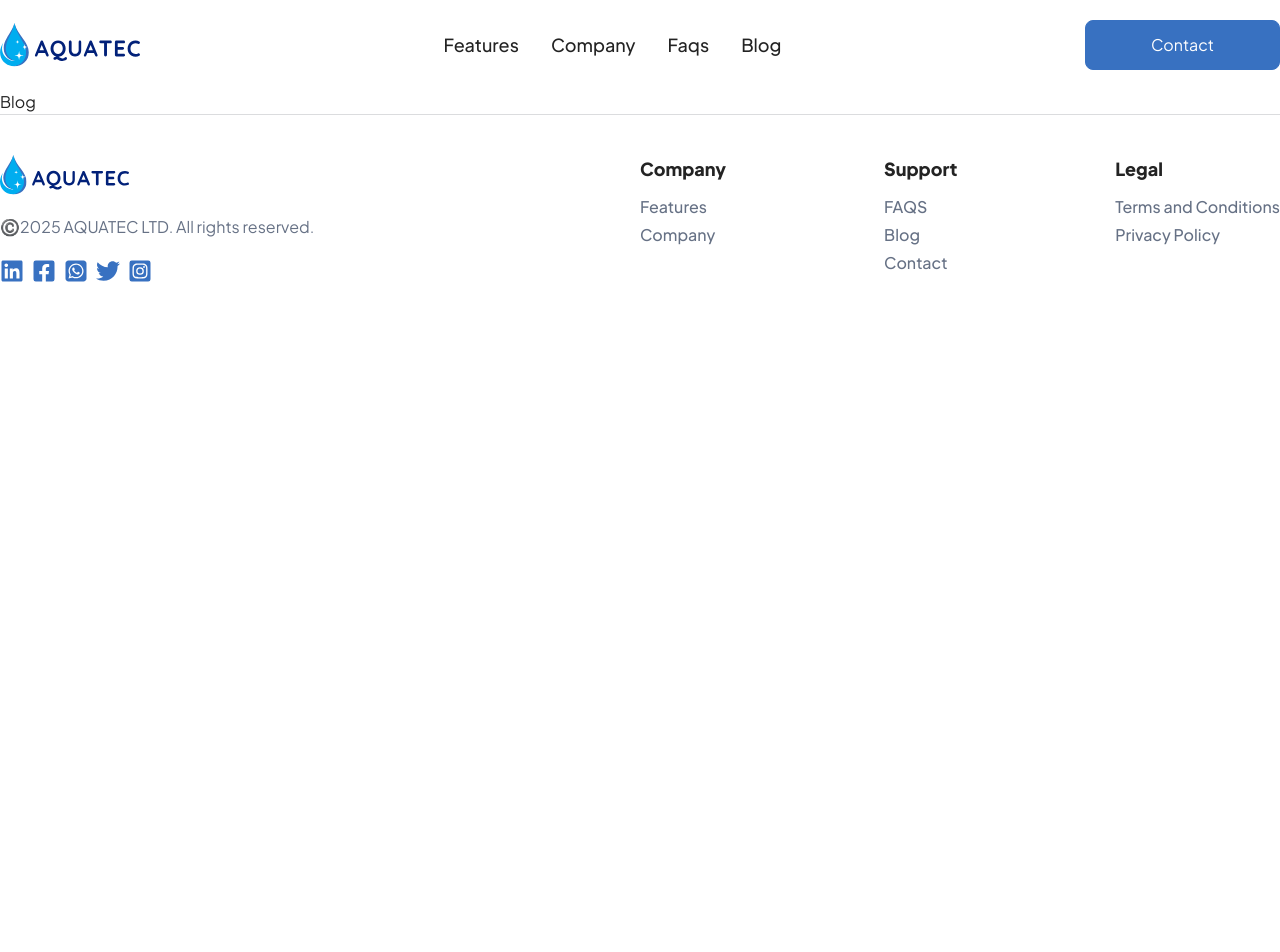
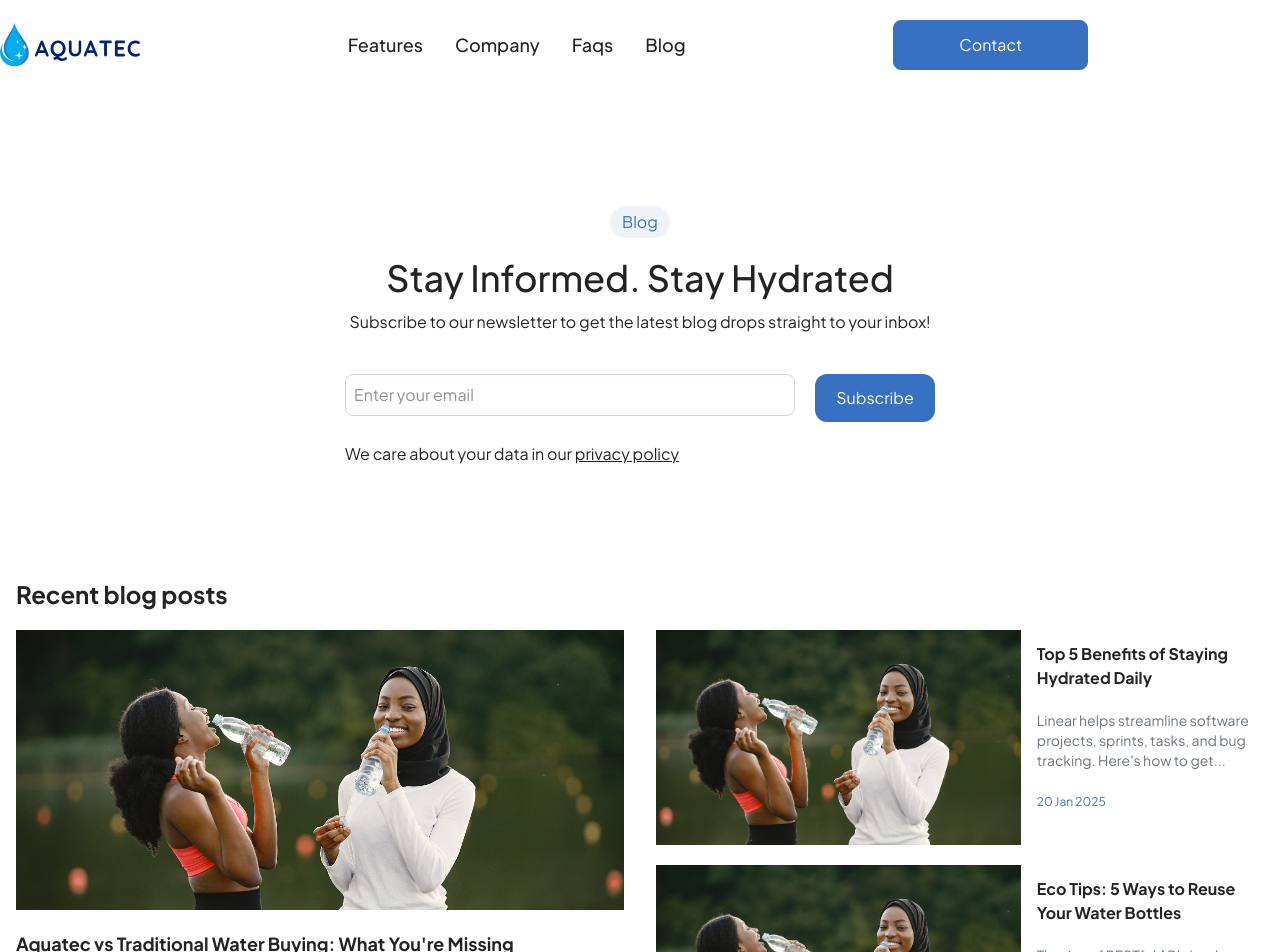
Before and after one commit to artofnuel/aquatec, a Next.js app: page /blog in a window 1280 px wide. Shown: the top 952 px of the page. Before the commit the page ends 800 px from the top, so only its background shows below. Built offline with nearby package versions, Linux system fonts and the light colour scheme.

Commit message:
Built The Blog Page

```diff
--- /dev/null
+++ b/app/(pages)/blog/components/AllBlogs.jsx
@@ -0,0 +1,51 @@
+import { Assets } from "@/app/assets";
+import { MotionSlideDown } from "@/app/components/(motion)/MotionFile";
+import Image from "next/image";
+import React from "react";
+import { GoArrowDown } from "react-icons/go";
+
+const AllBlogs = () => {
+  return (
+    <main className="my-10 h-auto w-full overflow-hidden p-4">
+      <MotionSlideDown speed={0.6}>
+        <section className="mx-auto h-auto w-full max-w-7xl">
+          <h3 className="text-2xl font-bold">All Blogs Posts</h3>
+          <section className="my-5 grid h-auto w-full grid-cols-1 gap-10 xl:grid-cols-3">
+            {[1, 2, 3].map((item, index) => (
+              <div
+                key={index}
+                className="flex h-[530px] w-full flex-col gap-10 p-4 shadow-md"
+              >
+                <div className="h-[240px] w-full">
+                  <Image
+                    src={Assets.dummy}
+                    alt="Blog Title"
+                    className="h-full w-full object-cover"
+                  />
+                </div>
+                <div className="flex flex-col gap-5">
+                  <p className="mt-2 text-lg font-medium xl:text-xl">
+                    Aquatec vs Traditional Water Buying: What You're Missing
+                  </p>
+                  <p className="text-base font-normal">
+                    Explore how Aquatec is making life easier with smarter,
+                    stress-free delivery options.
+                  </p>
+                  <p>20 Jan 2025</p>
+                </div>
+              </div>
+            ))}
+          </section>
+          <div className="my-5 mt-16 flex h-auto w-full items-center justify-center">
+            <button className="bg-primary flex cursor-pointer items-center justify-center gap-2 rounded-xl p-3 px-5 text-center text-white">
+              <GoArrowDown />
+              Load More
+            </button>
+          </div>
+        </section>
+      </MotionSlideDown>
+    </main>
+  );
+};
+
+export default AllBlogs;
--- /dev/null
+++ b/app/(pages)/blog/components/BlogHero.jsx
@@ -0,0 +1,51 @@
+import { MotionFadeIn } from "@/app/components/(motion)/MotionFile";
+import Link from "next/link";
+import React from "react";
+
+const BlogHero = () => {
+  return (
+    <main className="text-text2 h-auto w-full overflow-hidden p-4 xl:my-20">
+      <MotionFadeIn speed={0.3}>
+        <section className="mx-auto flex h-auto w-full max-w-7xl flex-col items-center justify-start gap-5">
+          <div className="flex h-auto w-full flex-col items-center justify-center py-5">
+            <p className="bg-accent text-primary w-fit rounded-full p-1 px-3">
+              Blog
+            </p>
+            <h2 className="mt-5 text-center text-2xl font-medium lg:text-4xl">
+              Stay Informed. Stay Hydrated
+            </h2>
+            <p className="mt-3 text-center">
+              Subscribe to our newsletter to get the latest blog drops straight
+              to your inbox!
+            </p>
+          </div>
+          <form action="w-full h-auto flex-col">
+            <div className="flex w-full flex-col items-start gap-5 xl:flex-row">
+              <input
+                className="w-[93vw] rounded-lg border border-[#D0D5DD] p-2 xl:w-[450px]"
+                type="email"
+                placeholder="Enter your email"
+                name="email"
+                required
+              />
+              <button
+                className="bg-primary w-[120px] cursor-pointer rounded-xl p-3 text-center text-white"
+                type="submit"
+              >
+                Subscribe
+              </button>
+            </div>
+            <p className="mt-5">
+              We care about your data in our{" "}
+              <Link href="/privacy" className="cursor-pointer underline">
+                privacy policy
+              </Link>
+            </p>
+          </form>
+        </section>
+      </MotionFadeIn>
+    </main>
+  );
+};
+
+export default BlogHero;
--- /dev/null
+++ b/app/(pages)/blog/components/RecentBlogs.jsx
@@ -0,0 +1,92 @@
+import { Assets } from "@/app/assets";
+import { MotionSlideDown } from "@/app/components/(motion)/MotionFile";
+import Image from "next/image";
+import Link from "next/link";
+import React from "react";
+
+// Example blog data
+const blogs = [
+  {
+    image: Assets.dummy,
+    title: "Aquatec vs Traditional Water Buying: What You're Missing",
+    description:
+      "How do you create compelling presentations that wow your colleagues and impress your managers?",
+    date: "20 Jan 2025",
+    href: "#",
+  },
+  {
+    image: Assets.dummy,
+    title: "Top 5 Benefits of Staying Hydrated Daily",
+    description:
+      "Linear helps streamline software projects, sprints, tasks, and bug tracking. Here's how to get...",
+    date: "20 Jan 2025",
+    href: "#",
+  },
+  {
+    image: Assets.dummy,
+    title: "Eco Tips: 5 Ways to Reuse Your Water Bottles",
+    description:
+      "The rise of RESTful APIs has been met by a rise in tools for creating, testing, and manag...",
+    date: "20 Jan 2025",
+    href: "#",
+  },
+];
+
+const RecentBlogs = () => {
+  return (
+    <main className="text-text2 h-auto w-full overflow-hidden p-4">
+      <MotionSlideDown speed={0.3}>
+        <section className="mx-auto flex h-auto w-full max-w-7xl flex-col items-start gap-5">
+          <h2 className="text-lg font-semibold xl:text-2xl">
+            Recent blog posts
+          </h2>
+          <div className="flex h-auto w-full flex-col gap-8 xl:flex-row">
+            {/* Left: Featured Blog */}
+            <Link
+              href={blogs[0].href}
+              className="flex w-full flex-col gap-3 xl:w-1/2"
+            >
+              <Image
+                src={blogs[0].image}
+                alt={blogs[0].title}
+                className="aspect-video w-full object-cover xl:h-[280px]"
+              />
+              <p className="mt-2 text-lg font-semibold">{blogs[0].title}</p>
+              <p className="line-clamp-3 text-sm text-gray-500">
+                {blogs[0].description}
+              </p>
+              <p className="text-primary mt-1 text-xs">{blogs[0].date}</p>
+            </Link>
+            {/* Right: List of Blogs */}
+            <div className="flex h-full w-full flex-col gap-5 xl:w-1/2">
+              {blogs.slice(1).map((blog, idx) => (
+                <Link
+                  href={blog.href}
+                  key={idx}
+                  className="flex h-full w-full flex-col gap-4 xl:flex-row"
+                >
+                  <div className="h-[250px] w-full flex-shrink-0 overflow-hidden xl:h-[215px] xl:w-3/5">
+                    <Image
+                      src={blog.image}
+                      alt={blog.title}
+                      className="h-full w-full object-cover"
+                    />
+                  </div>
+                  <div className="flex w-full flex-col justify-start gap-5 py-3 xl:w-2/5">
+                    <p className="font-semibold">{blog.title}</p>
+                    <p className="line-clamp-3 text-sm text-gray-500">
+                      {blog.description}
+                    </p>
+                    <p className="text-primary mt-1 text-xs">{blog.date}</p>
+                  </div>
+                </Link>
+              ))}
+            </div>
+          </div>
+        </section>
+      </MotionSlideDown>
+    </main>
+  );
+};
+
+export default RecentBlogs;
--- a/app/(pages)/blog/page.jsx
+++ b/app/(pages)/blog/page.jsx
@@ -1,7 +1,16 @@
 import React from "react";
+import BlogHero from "./components/BlogHero";
+import RecentBlogs from "./components/RecentBlogs";
+import AllBlogs from "./components/AllBlogs";
 
 const Blog = () => {
-  return <div>Blog</div>;
+  return (
+    <main>
+      <BlogHero />
+      <RecentBlogs />
+      <AllBlogs />
+    </main>
+  );
 };
 
 export default Blog;
--- a/app/assets/index.js
+++ b/app/assets/index.js
@@ -30,6 +30,7 @@ export const Assets = {
   quality: require("../assets/quality.svg").default,
   sustainable: require("../assets/sustainable.svg").default,
   ceo: require("../assets/ceo.png").default,
+  dummy: require("../assets/dummy.png").default,
   group_image1: require("../assets/group_image1.png").default,
   group_image2: require("../assets/group_image2.png").default,
   group_image3: require("../assets/group_image3.png").default,
--- a/app/components/(motion)/MotionFile.jsx
+++ b/app/components/(motion)/MotionFile.jsx
@@ -61,6 +61,7 @@ export const MotionSlideRight = ({ children, speed, ...props }) => {
       exit="exit"
       transition={{ duration: speed, ease: "easeInOut" }}
       {...props}
+      className="h-auto w-auto"
     >
       {children}
     </motion.div>
--- a/app/components/Header.jsx
+++ b/app/components/Header.jsx
@@ -67,6 +67,7 @@ const Header = () => {
         </MotionSlideDown>
 
         {/* nav menu */}
+        <MotionSlideDown>
           <div className="block lg:hidden">
             <button
               onClick={toggleNav}
@@ -79,6 +80,7 @@ const Header = () => {
               )}
             </button>
           </div>
+        </MotionSlideDown>
 
         {/* Mobile nav, only show if isNavOpen */}
         <AnimatePresence>
```
Also changed, not shown: app/assets/dummy.png (added). Lines whose indentation alone changed are shown as unchanged.
